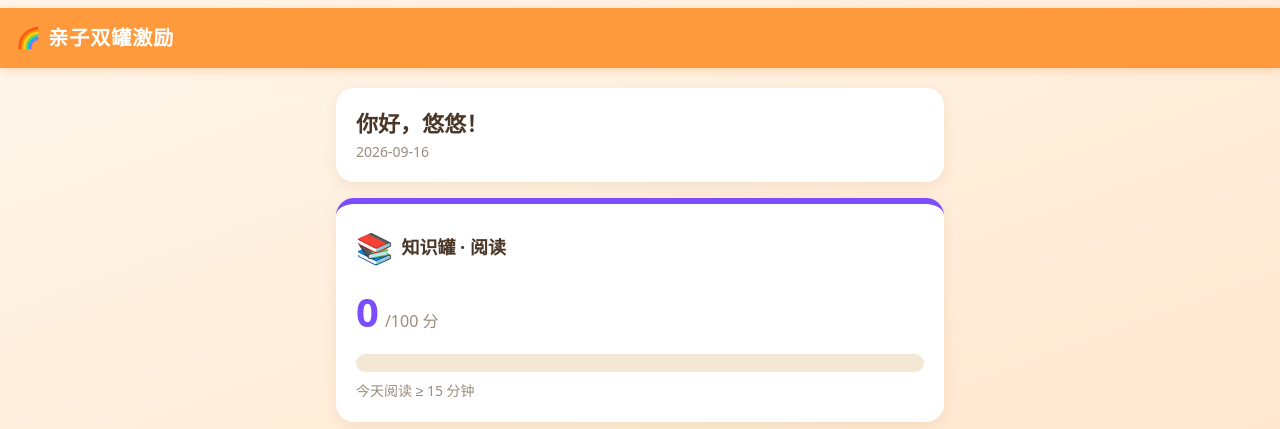
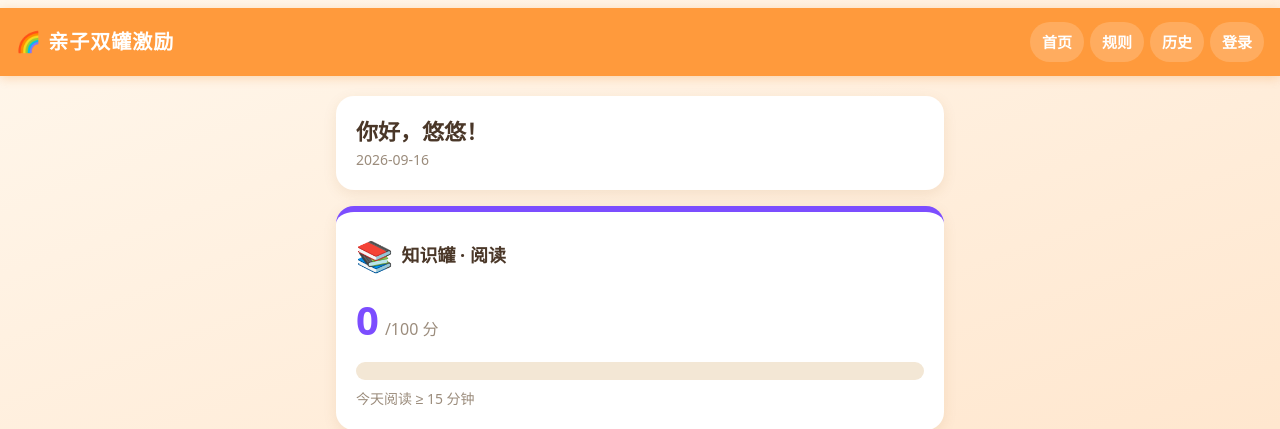
Before and after one commit to gargeburt/jar-reward-system, a Flask app: page / in a window 1280 px wide. Shown: the top 429 px of the page. Run offline with Flask 3, Linux system fonts and the light colour scheme; data comes from the database, SQL or seed files in the repository; both versions use the stored data as it was after the commit; data that the repository does not hold is empty.

Commit message:
fix: 调整登出跳转路由并完善导航栏
1.  将登出后的重定向目标从login改为index
2.  为未登录用户添加首页、规则、历史和登录导航链接
3.  清理数据库索引文件中的冗余配置项

```diff
--- a/app.py
+++ b/app.py
@@ -534,7 +534,7 @@ def create_app(test_config=None):
     @login_required
     def logout():
         session.clear()
-        return redirect(url_for("login"))
+        return redirect(url_for("index"))
 
     # ---------- 页面 ----------
     @app.route("/")
--- a/templates/base.html
+++ b/templates/base.html
@@ -24,6 +24,11 @@
         <input type="hidden" name="_csrf" value="{{ session.get('_csrf', '') }}">
         <button type="submit" class="linklike">{{ session.get('username', '') }} · 退出</button>
       </form>
+    {% else %}
+      <a href="{{ url_for('index') }}">首页</a>
+      <a href="{{ url_for('rules') }}">规则</a>
+      <a href="{{ url_for('history') }}">历史</a>
+      <a href="{{ url_for('login') }}">登录</a>
     {% endif %}
   </nav>
 </header>
```
Also changed, not shown: jar.db.
